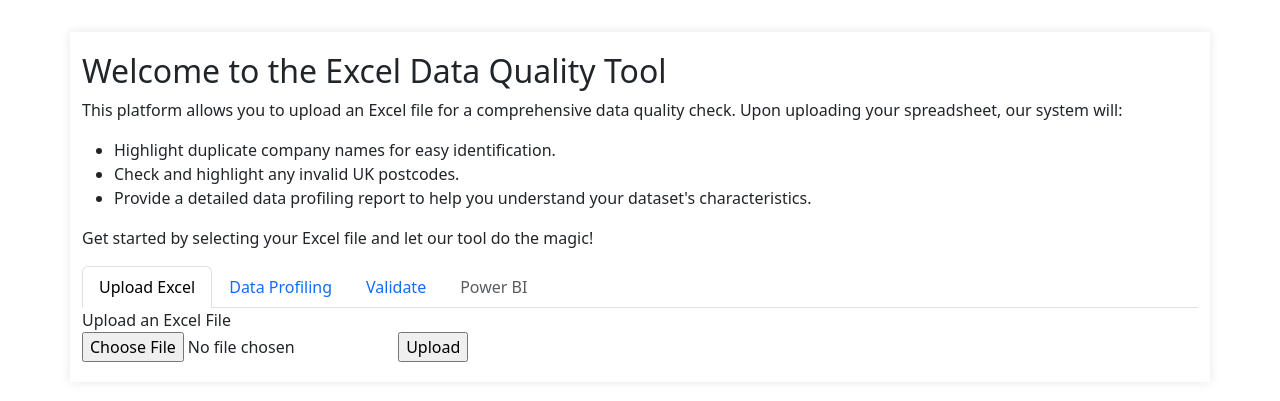
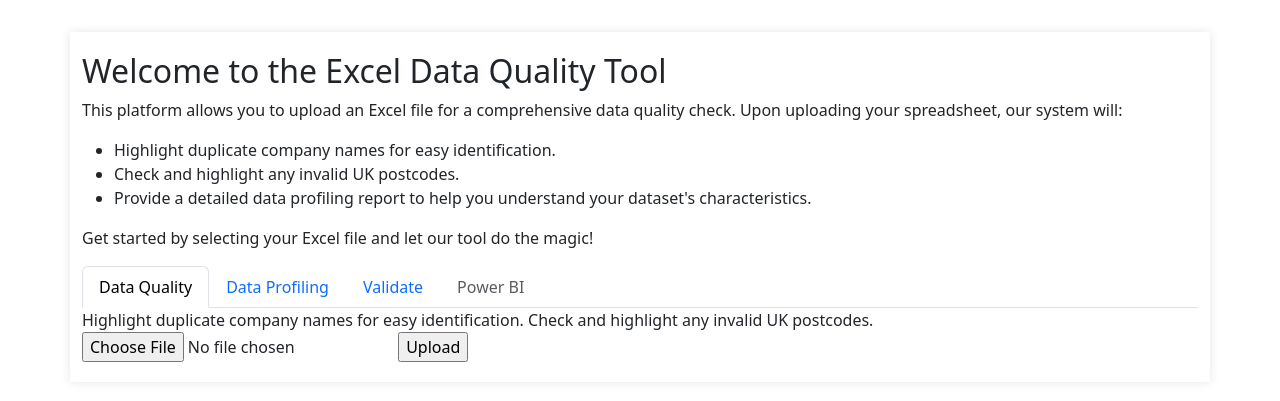
Before and after one commit to Soondus-alhassan/proflitproject, a Flask app: page / in a window 1280 px wide. Shown: the part 40-441 px from the top of the page. Run offline with Flask 3, Linux system fonts and the light colour scheme.

Commit message:
renamed upload tab to data quality

```diff
--- a/templates/original.html
+++ b/templates/original.html
@@ -23,7 +23,7 @@
 
     <ul class="nav nav-tabs" id="myTab" role="tablist">
         <li class="nav-item" role="presentation">
-          <button class="nav-link active" id="home-tab" data-bs-toggle="tab" data-bs-target="#home-tab-pane" type="button" role="tab" aria-controls="home-tab-pane" aria-selected="true">Upload Excel </button>
+          <button class="nav-link active" id="home-tab" data-bs-toggle="tab" data-bs-target="#home-tab-pane" type="button" role="tab" aria-controls="home-tab-pane" aria-selected="true">Data Quality</button>
         </li>
         <li class="nav-item" role="presentation">
           <button class="nav-link" id="profile-tab" data-bs-toggle="tab" data-bs-target="#profile-tab-pane" type="button" role="tab" aria-controls="profile-tab-pane" aria-selected="false">Data Profiling</button>
@@ -36,7 +36,8 @@
         </li>
       </ul>
       <div class="tab-content" id="myTabContent">
-        <div class="tab-pane fade show active" id="home-tab-pane" role="tabpanel" aria-labelledby="home-tab" tabindex="0">Upload an Excel File    <form method="POST" action="/upload" enctype="multipart/form-data">
+        <div class="tab-pane fade show active" id="home-tab-pane" role="tabpanel" aria-labelledby="home-tab" tabindex="0"> Highlight duplicate company names for easy identification.
+            Check and highlight any invalid UK postcodes. <form method="POST" action="/upload" enctype="multipart/form-data">
             <input type="file" name="file" accept=".xlsx">
             <input type="submit" value="Upload">
         </form></div>
@@ -55,69 +56,6 @@
         <div class="tab-pane fade" id="disabled-tab-pane" role="tabpanel" aria-labelledby="disabled-tab" tabindex="0">...</div>
       </div>
 
-   <!-- Upload Excel Content
-<ul class="nav nav-tabs">
-    <li class="nav-item">
-      <a class="nav-link active" aria-current="page" onclick="showTab('upload')"href="#">Upload Excel</a>
-    </li>
-    <li class="nav-item">
-      <a class="nav-link" href="#" onclick="showTab('dataProfiling')">Data Profiling</a>
-    </li>
-    <li class="nav-item">
-      <a class="nav-link" href="#" onclick="showTab('validate')">Validate</a>
-    </li>
-    <li class="nav-item">
-      <a class="nav-link disabled" aria-disabled="true">Disabled</a>
-    </li>
-  </ul>-->
-<!-- Tabs header
-<div>
-    <div class="tab active-tab" onclick="showTab('upload')">Upload Excel</div>
-    <div class="tab" onclick="showTab('dataProfiling')">Data Profiling</div>
-    <div class="tab" onclick="showTab('validate')">Validate</div>
-</div>-->
-
-
-
-  <!-- End Example Code -->
-
-<div id="upload" style="display:none;">
-    <form method="POST" action="/upload" enctype="multipart/form-data">
-        <input type="file" name="file" accept=".xlsx">
-        <input type="submit" value="Upload">
-    </form>
-</div>
-
-<!-- Data Profiling Content -->
-<div id="dataProfiling" style="display:none;">
-    <h1>Data Profiling</h1>
-    <form method="POST" action="/data-profiling" enctype="multipart/form-data">
-        <input type="file" name="file" accept=".xlsx">
-        <input type="submit" value="Profile Data">
-    </form>
-</div>
-
-<div id="validate" style="display:none;">
-    <h1>Validate and Standardize Data</h1>
-    <form method="POST" action="/validate" enctype="multipart/form-data">
-        <input type="file" name="file" accept=".xlsx">
-        <input type="submit" value="Validate Data">
-    </form>
-</div>
-
-<script>
-    function showTab(tabName) {
-        // Hide all tabs
-        document.getElementById('upload').style.display = 'none';
-        document.getElementById('dataProfiling').style.display = 'none';
-        document.getElementById('validate').style.display = 'none';
-
-        // Show the selected tab
-        document.getElementById(tabName).style.display = 'block';
-    }
-</script>
-
 </body>
-</html>
 
 {% endblock %}
```
